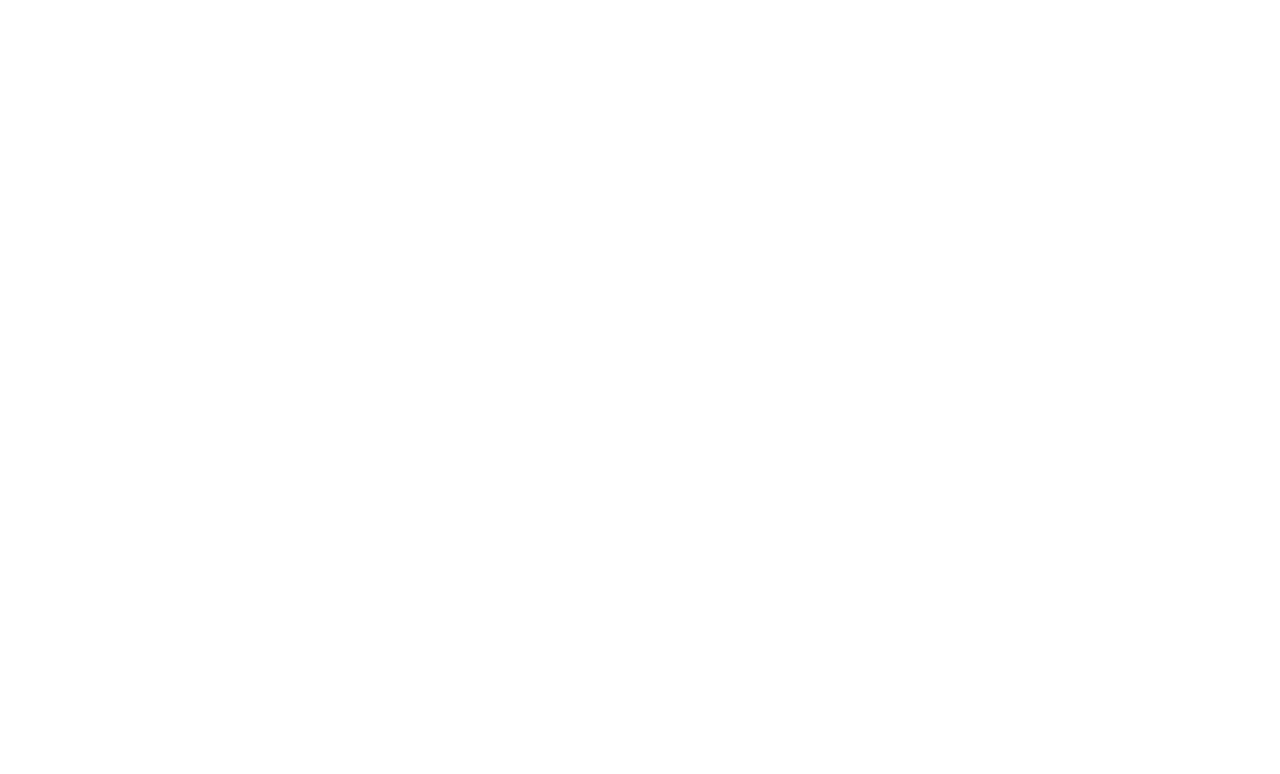
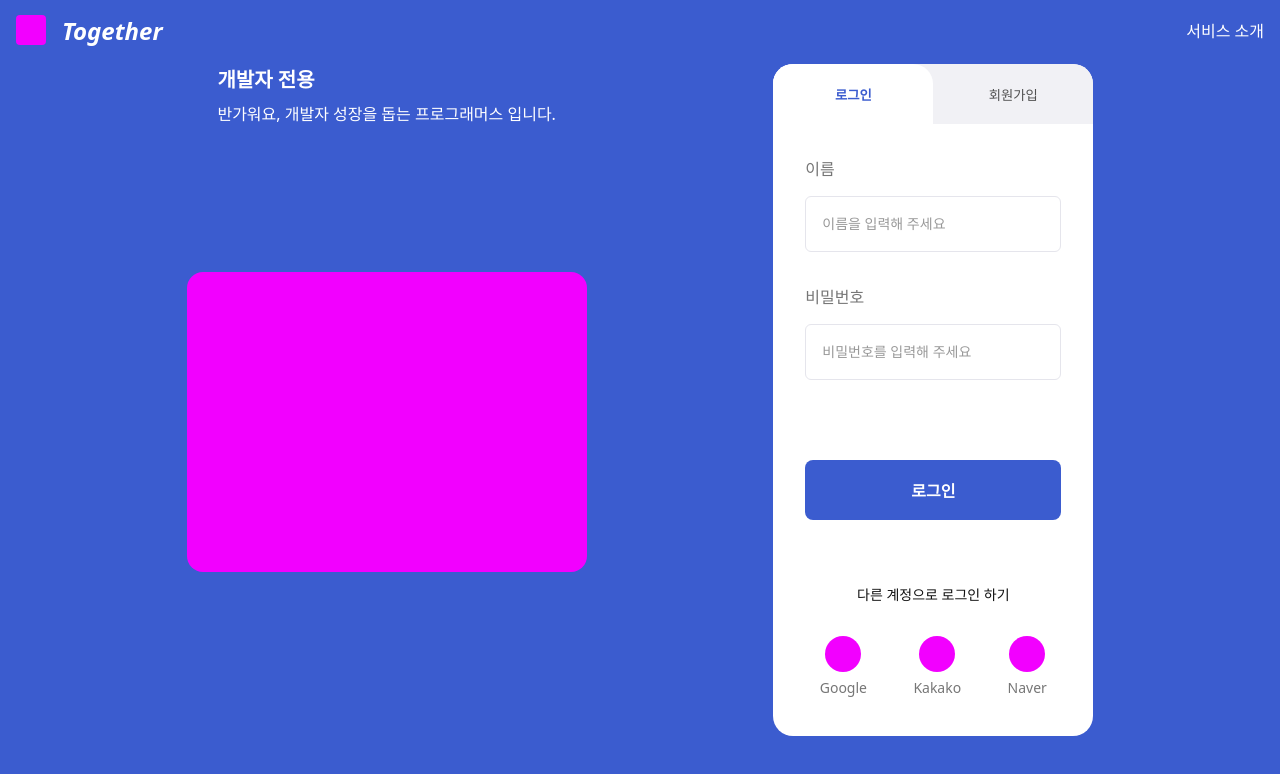
Before and after one commit to bymine/Together, a React (Vite) app: page /auth in a window 1280 px wide. Shown: the top 774 px of the page. Built offline with nearby package versions, Linux system fonts and the light colour scheme.

Commit message:
프로토타입 제작 - (1)
작업 내용
    1. Navbar, AuthPage 작성

```diff
--- a/package.json
+++ b/package.json
@@ -12,7 +12,8 @@
   },
   "dependencies": {
     "react": "^18.2.0",
-    "react-dom": "^18.2.0"
+    "react-dom": "^18.2.0",
+    "react-router-dom": "^6.22.3"
   },
   "devDependencies": {
     "@types/react": "^18.2.66",
--- a/src/App.tsx
+++ b/src/App.tsx
@@ -1,5 +1,7 @@
+import Router from './Router';
+import './global.css';
 function App() {
-  return <div></div>;
+  return <Router />;
 }
 
 export default App;
--- /dev/null
+++ b/src/Router.tsx
@@ -0,0 +1,21 @@
+import { RouterProvider, createBrowserRouter } from 'react-router-dom';
+import Layout from './components/Layout/Layout';
+import AuthPage from './pages/Auth/AuthPage';
+
+const Router = () => {
+  const router = createBrowserRouter([
+    {
+      element: <Layout />,
+      children: [
+        {
+          path: '/auth',
+          element: <AuthPage />,
+        },
+      ],
+    },
+  ]);
+
+  return <RouterProvider router={router} />;
+};
+
+export default Router;
--- /dev/null
+++ b/src/components/Layout/Layout.tsx
@@ -0,0 +1,13 @@
+import { Outlet } from 'react-router-dom';
+import Navbar from '../Navbar/Navbar';
+import './layout.css';
+const Layout = () => {
+  return (
+    <div className="layout">
+      <Navbar />
+      <Outlet />
+    </div>
+  );
+};
+
+export default Layout;
--- /dev/null
+++ b/src/components/Layout/layout.css
@@ -0,0 +1,4 @@
+.layout {
+  display: flex;
+  flex-direction: column;
+}
--- /dev/null
+++ b/src/components/Navbar/Navbar.tsx
@@ -0,0 +1,14 @@
+import './navbar.css';
+const Navbar = () => {
+  return (
+    <div className="navbar">
+      <div className="navbar__logo">
+        <div className="navbar__logo-img"></div>
+        <p>Together</p>
+      </div>
+      <div className="navbar__options">서비스 소개</div>
+    </div>
+  );
+};
+
+export default Navbar;
--- /dev/null
+++ b/src/components/Navbar/navbar.css
@@ -0,0 +1,33 @@
+.navbar {
+  height: 60px;
+  background: #3b5ccf;
+  color: #fff;
+
+  display: flex;
+  justify-content: space-between;
+  align-items: center;
+  padding: 1rem;
+  position: fixed;
+  top: 0;
+  left: 0;
+  right: 0;
+}
+
+.navbar__logo {
+  display: flex;
+  align-items: center;
+  gap: 1rem;
+}
+
+.navbar__logo-img {
+  width: 30px;
+  height: 30px;
+  background: #f200ff;
+  border-radius: 4px;
+}
+
+.navbar__logo p {
+  font-size: 1.5rem;
+  font-style: italic;
+  font-weight: bold;
+}
--- /dev/null
+++ b/src/global.css
@@ -0,0 +1,19 @@
+@import url('https://fonts.googleapis.com/css2?family=Noto+Sans:wght@0,100..900;1,100..900&display=swap');
+
+* {
+  box-sizing: border-box;
+  margin: 0;
+  padding: 0;
+  font-family: 'Noto Sans', sans-serif;
+}
+
+:root {
+  --brand-color: #3b5ccf; /* Primary color */
+  --text-color: #111111; /* Text color */
+  --sub-text-color: #505050; /* Sub Text color */
+  --sub-text-color2: #767676; /* Sub Text color */
+  --bg-dark-color: #f1f1f5; /* Background dark color */
+  --bg-light-color: #f7f7fb; /* Background light color */
+  --divider--dark-color: #111111; /* Divider Dark color */
+  --divier-light-color: #e5e5ec; /* Divier light color */
+}
--- /dev/null
+++ b/src/pages/Auth/AuthPage.tsx
@@ -0,0 +1,108 @@
+import { useState } from 'react';
+
+import './authPage.css';
+const AuthPage = () => {
+  const [isSignIn, setIsSignIn] = useState(true);
+  const handleToggle = () => {
+    setIsSignIn(!isSignIn);
+  };
+  return (
+    <div className="auth-page">
+      <div className="auth-page__intro">
+        <div className="auth-page__title">
+          <h1>개발자 전용</h1>
+          <p>반가워요, 개발자 성장을 돕는 프로그래머스 입니다.</p>
+        </div>
+        <div className="auth-page__logo"></div>
+      </div>
+      <div className="auth-page__wrapper">
+        <div className="auth-page__type">
+          <button
+            className={`auth-page__signin-btn ${isSignIn ? 'active' : ''}`}
+            onClick={handleToggle}>
+            로그인
+          </button>
+          <button
+            className={`auth-page__signup-btn ${isSignIn ? '' : 'active'}`}
+            onClick={handleToggle}>
+            회원가입
+          </button>
+        </div>
+        <div className="auth-page__form">
+          {isSignIn ? (
+            <>
+              <label>
+                이름
+                <input
+                  type="text"
+                  name="name"
+                  placeholder="이름을 입력해 주세요"
+                />
+              </label>
+              <label>
+                비밀번호
+                <input type="text" placeholder="비밀번호를 입력해 주세요" />
+              </label>
+            </>
+          ) : (
+            <>
+              <label>
+                이메일
+                <input
+                  type="text"
+                  name="name"
+                  placeholder="이메일을 입력해 주세요"
+                />
+              </label>
+              <label>
+                이메일
+                <input
+                  type="text"
+                  name="name"
+                  placeholder="이메일을 입력해 주세요"
+                />
+              </label>
+              <label>
+                비밀번호
+                <input type="text" placeholder="비밀번호를 입력해 주세요" />
+                <input type="text" placeholder="비밀번호를 확인해 주세요" />
+              </label>
+              <label>
+                닉네임
+                <input
+                  type="text"
+                  name="name"
+                  placeholder="닉네임을 입력해 주세요"
+                />
+              </label>
+            </>
+          )}
+          <input
+            className="auth-page__btn"
+            type="submit"
+            value={`${isSignIn ? '로그인' : '회원가입'}`}
+          />
+        </div>
+        <div className="auth-page__auth-other">
+          <span>다른 계정으로 로그인 하기</span>
+          <div className="socials">
+            <div className="social">
+              <div className="social-img"></div>
+              <span>Google</span>
+            </div>
+            <div className="social">
+              <div className="social-img"></div>
+              <span>Kakako</span>
+            </div>
+            <div className="social">
+              <div className="social-img"></div>
+              <span>Naver</span>
+            </div>
+          </div>
+        </div>
+      </div>
+    </div>
+  );
+};
+
+export default AuthPage;
--- /dev/null
+++ b/src/pages/Auth/authPage.css
@@ -0,0 +1,165 @@
+.auth-page {
+  padding-top: 4rem;
+  background: #3b5ccf;
+  color: #fff;
+  height: 100%;
+  min-height: 100vh;
+  display: flex;
+  flex-direction: row;
+  justify-content: space-evenly;
+}
+
+.auth-page__intro {
+  display: flex;
+  flex-direction: column;
+  align-items: center;
+  gap: 20%;
+}
+
+.auth-page__intro h1 {
+  font-size: 20px;
+}
+
+.auth-page__intro p {
+  font-size: 16px;
+}
+
+.auth-page__title {
+  display: flex;
+  flex-direction: column;
+  gap: 0.5rem;
+}
+
+.auth-page__logo {
+  width: 400px;
+  height: 300px;
+  background: #f200ff;
+  border-radius: 16px;
+}
+
+.auth-page__wrapper {
+  background: #fff;
+  color: #111;
+  width: 25%;
+  border-radius: 20px;
+
+  margin-bottom: 4rem;
+}
+
+.auth-page__form {
+  padding: 2rem;
+}
+
+.auth-page__type {
+  display: flex;
+  height: 60px;
+  background: #f1f1f5;
+  border-top-left-radius: 20px;
+  border-top-right-radius: 20px;
+}
+
+.auth-page__signin-btn {
+  flex: 1;
+  outline: none;
+  background: none;
+  border: none;
+  border-top-left-radius: 20px;
+  color: #505050;
+}
+
+.auth-page__signin-btn.active {
+  background: #fff;
+  border-top-right-radius: 20px;
+  color: #3b5ccf;
+  font-weight: bold;
+}
+
+.auth-page__signup-btn {
+  flex: 1;
+  outline: none;
+  background: none;
+  border: none;
+  border-top-right-radius: 20px;
+  color: #505050;
+}
+
+.auth-page__signup-btn.active {
+  border-top-left-radius: 20px;
+  background: #fff;
+  color: #3b5ccf;
+  font-weight: bold;
+}
+
+.auth-page__form label {
+  color: #767676;
+}
+
+.auth-page__form label input {
+  margin: 1rem 0 2rem 0;
+  display: block;
+  width: 100%;
+  outline: none;
+  height: 56px;
+  padding: 16px;
+  border: 1px solid #e5e5ec;
+  border-radius: 6px;
+}
+
+.auth-page__form input::placeholder {
+  color: #999999;
+  font-size: 14px;
+}
+
+.auth-page__btn {
+  margin: 3rem 0 2rem 0;
+  width: 100%;
+  height: 60px;
+  border-radius: 8px;
+  background: #3b5ccf;
+  color: #fff;
+  font-size: 16px;
+  font-weight: bold;
+  outline: none;
+  border: none;
+  cursor: pointer;
+}
+
+.auth-page__auth-other {
+  display: flex;
+  flex-direction: column;
+  align-items: center;
+  justify-content: space-between;
+  gap: 2rem;
+}
+
+.auth-page__auth-other span {
+  font-size: 14px;
+  color: #111;
+}
+.socials {
+  width: 100%;
+  display: flex;
+  justify-content: space-evenly;
+  align-items: center;
+}
+
+.social {
+  display: flex;
+  flex-direction: column;
+  align-items: center;
+  justify-content: center;
+  cursor: pointer;
+  gap: 6px;
+}
+
+.social-img {
+  width: 36px;
+  height: 36px;
+  border-radius: 50%;
+  background: #f200ff;
+}
+
+.social span {
+  color: #767676;
+  font-size: 14px;
+}
```
Also changed, not shown: 1 other file (tests, documents, lock files or other folders).
